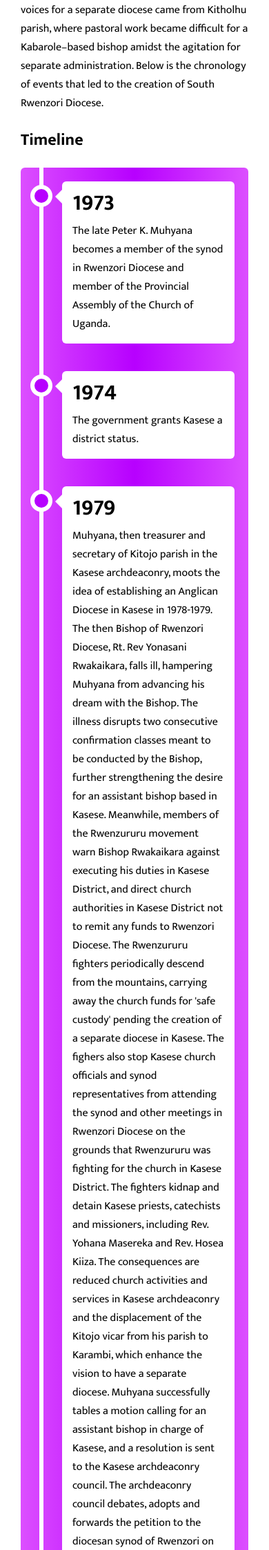
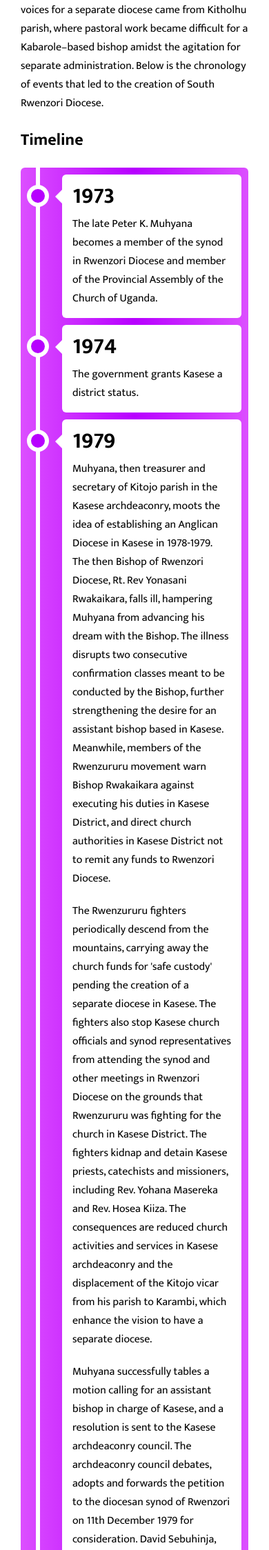
Before and after one commit to BenRStutzman/south-rwenzori-diocese-website, a PHP site: page /about/history in a window 390 px wide. Shown: the part 607-2854 px from the top of the page at 69% size. Run offline with PHP 8.4, Linux system fonts and the light colour scheme.

Commit message:
split up timeline paragraphs

```diff
--- a/about/history/index.php
+++ b/about/history/index.php
@@ -51,15 +51,17 @@
               conducted by the Bishop, further strengthening the desire for an assistant bishop based in
               Kasese. Meanwhile, members of the Rwenzururu movement warn Bishop Rwakaikara against
               executing his duties in Kasese District, and direct church authorities in Kasese District
-              not to remit any funds to Rwenzori Diocese. The Rwenzururu fighters periodically descend
+              not to remit any funds to Rwenzori Diocese.</p>
+            <p>The Rwenzururu fighters periodically descend
               from the mountains, carrying away the church funds for 'safe custody' pending the creation
-              of a separate diocese in Kasese. The fighers also stop Kasese church officials and synod
+              of a separate diocese in Kasese. The fighters also stop Kasese church officials and synod
               representatives from attending the synod and other meetings in Rwenzori Diocese on the
-              grounds that Rwenzururu was fighting for the church in Kasese District. The fighters kidnap
-              and detain Kasese priests, catechists and missioners, including Rev. Yohana Masereka and
+              grounds that Rwenzururu was fighting for the church in Kasese District.
+              The fighters kidnap and detain Kasese priests, catechists and missioners, including Rev. Yohana Masereka and
               Rev. Hosea Kiiza. The consequences are reduced church activities and services in Kasese
               archdeaconry and the displacement of the Kitojo vicar from his parish to Karambi, which
-              enhance the vision to have a separate diocese. Muhyana successfully tables a motion calling
+              enhance the vision to have a separate diocese.</p>
+            <p>Muhyana successfully tables a motion calling
               for an assistant bishop in charge of Kasese, and a resolution is sent to the Kasese
               archdeaconry council. The archdeaconry council debates, adopts and forwards the petition to
               the diocesan synod of Rwenzori on 11th December 1979 for consideration. David Sebuhinja, one
--- a/css/site.css
+++ b/css/site.css
@@ -259,6 +259,10 @@ th, td {
     margin: 0;
 }
 
+.timeline-item-content p:not(:first-of-type) {
+    margin-top: 20px;
+}
+
 /* for screens 601px or larger */
 @media (min-width: 601px) {
     .dropdown-content {
@@ -350,12 +354,16 @@ th, td {
 
     /* timeline vertical line */
     .timeline::after {
-        left: 30px;
+        left: 25px;
     }
 
     .timeline-item {
         width: 100%;
-        padding: 20px 20px 20px 60px;
+        padding: 10px 10px 0px 60px;
+    }
+
+    .timeline-item:last-child {
+        padding-bottom: 10px;
     }
 
     /* arrow for timeline item */
@@ -367,7 +375,7 @@ th, td {
 
     /* circle for timeline item */
     .timeline-item::after {
-        left: 14px;
+        left: 9px;
     }
 }
 
```
